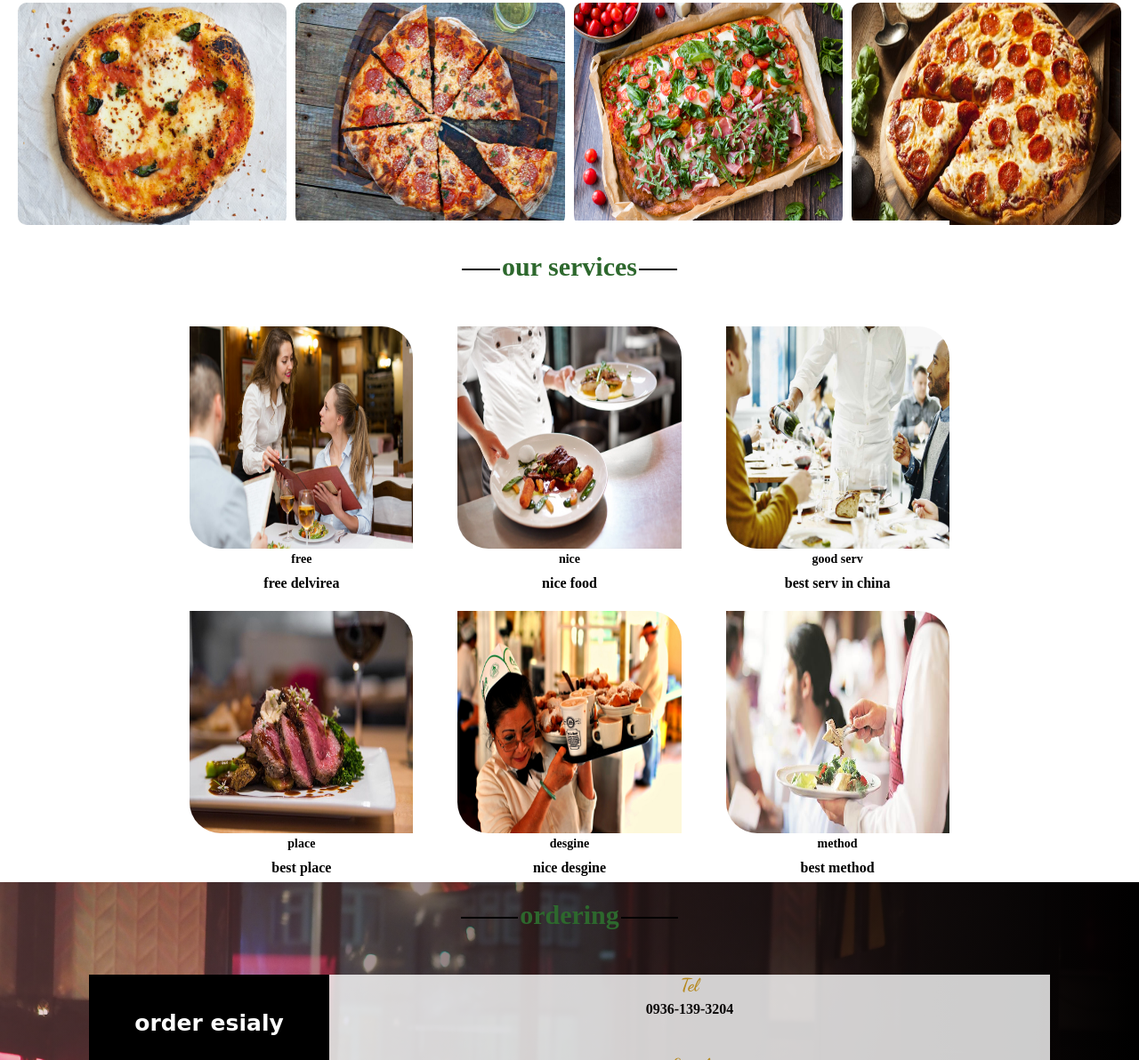
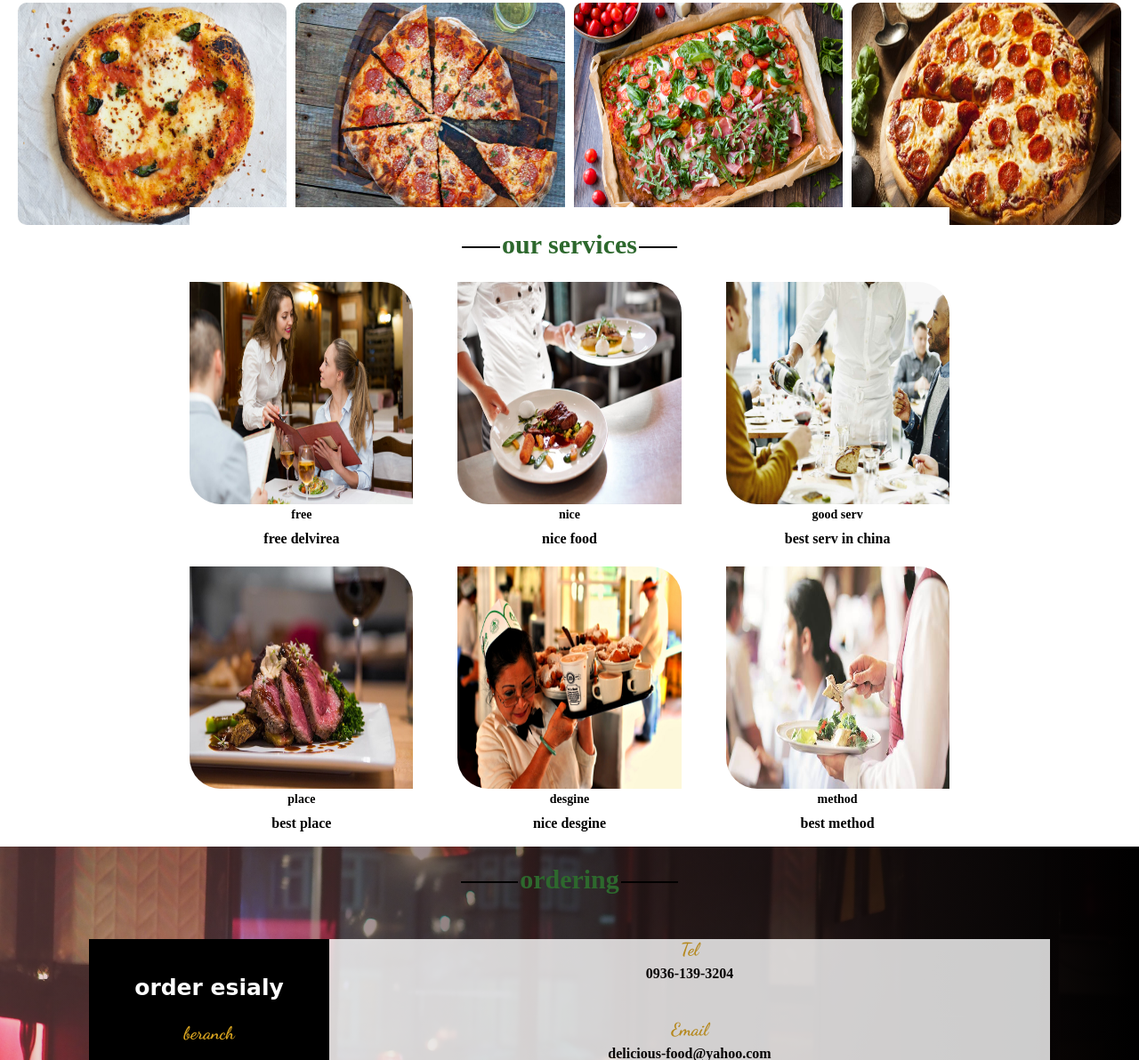
Before and after one commit to yasinzeraatkar2/yasalsdbjh., a plain HTML site: page index.html in a window 1280 px wide. Shown: the part 711-1903 px from the top of the page at 89% size. Drawn offline with Linux system fonts and the light colour scheme; a web font is replaced by a local one.

Commit message:
Update style.css

```diff
--- a/style.css
+++ b/style.css
@@ -238,7 +238,7 @@ body{
 .service{
     background-color: rgb(255, 255, 255);
     grid-column: 2 / 6;
-    margin-top:25px;
+    margin-top:10px;
 
 }
 
@@ -247,7 +247,7 @@ body{
 }
 
 .service div{
-   margin-top:15px;
+   margin-top:5px;
 }
 
 .services-image{
@@ -262,7 +262,7 @@ body{
     grid-gap: 50px;
     grid-row-gap: 70px;
     padding-bottom: 70px;
-    margin-top:20px;
+    margin-top:5px;
 }
 
 .services-image{
```
